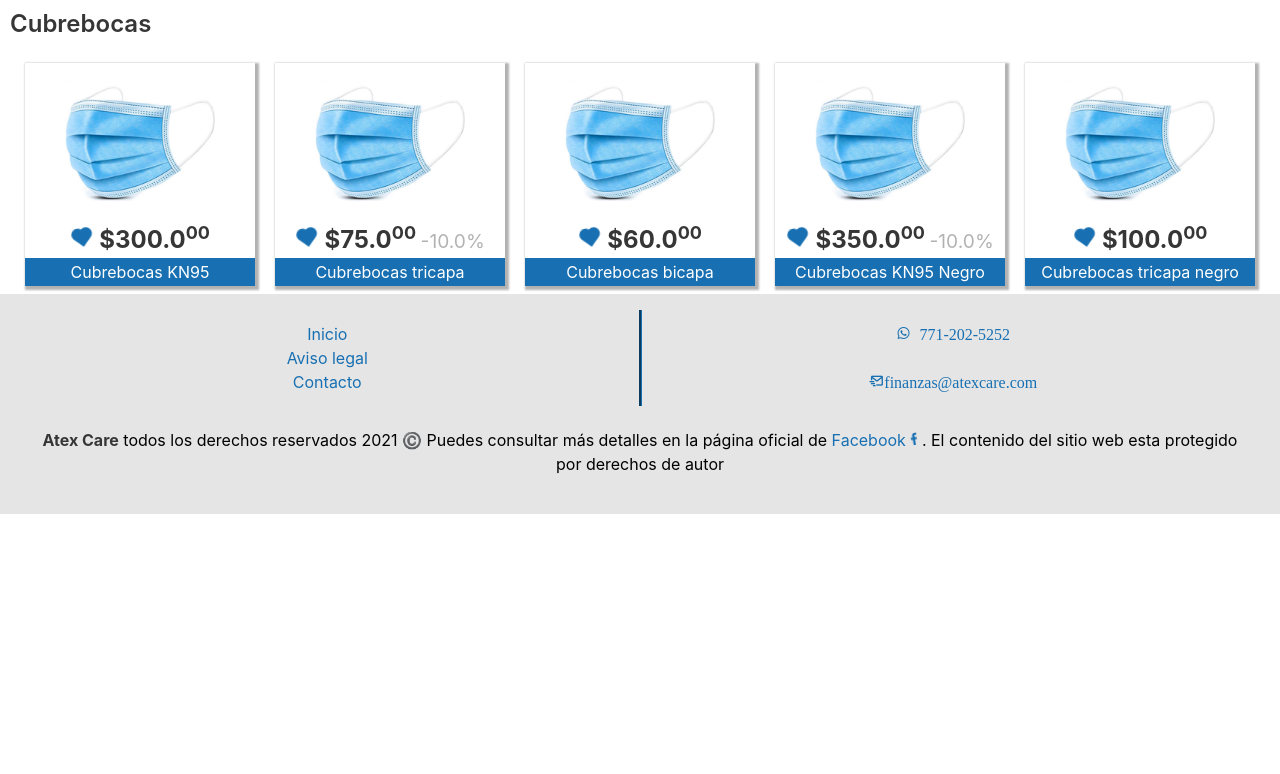
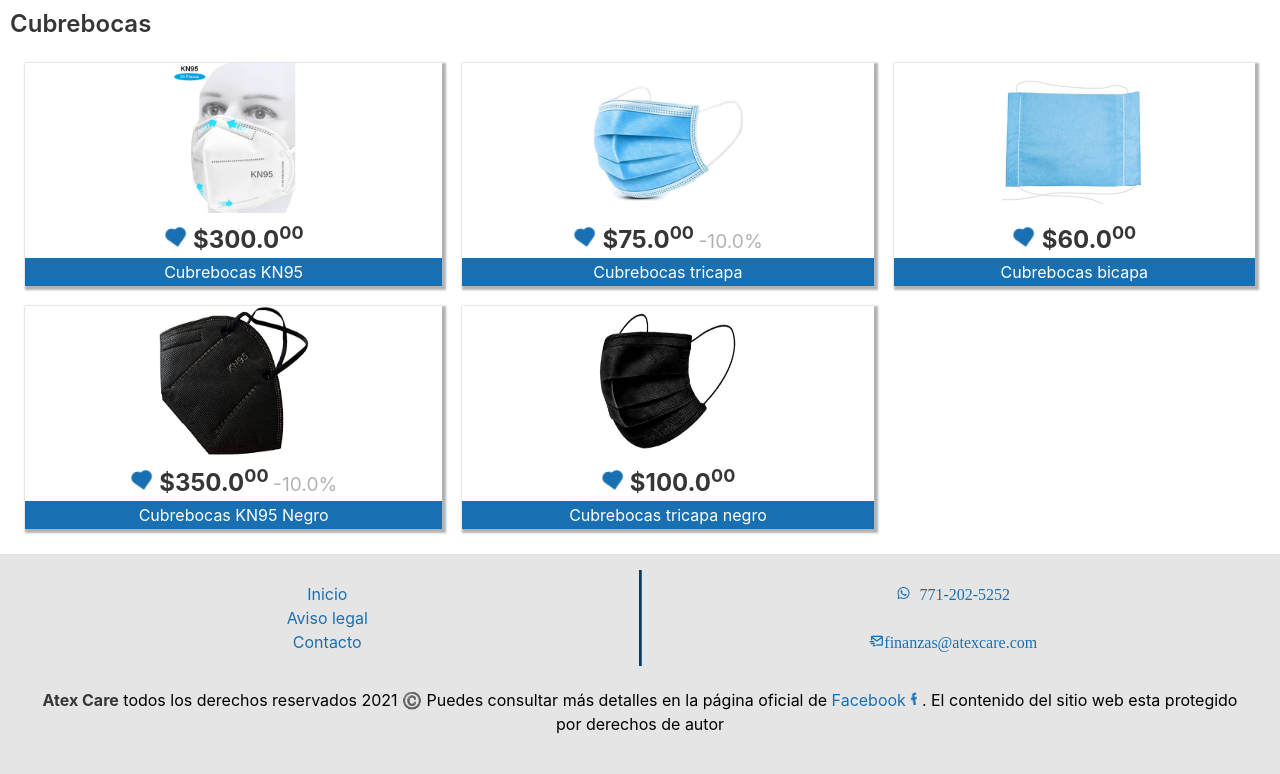
Before and after one commit to JDBanda/AtexCare-Store, a Django app: page /productos/ in a window 1280 px wide. Shown: the part 217-991 px from the top of the page. Before the commit the page ends 731 px from the top, so only its background shows below. Run offline with Django 3.2, Linux system fonts and the light colour scheme; data comes from the database, SQL or seed files in the repository; both versions use the stored data as it was after the commit.

Commit message:
Revisando el manejo de datos desde la BD y correccion de grid productos

```diff
--- a/atexcare/demo/models.py
+++ b/atexcare/demo/models.py
@@ -17,6 +17,7 @@ class Product (models.Model):
     price = models.FloatField("precio normal")
     discount = models.FloatField("descuento")
     category = models.IntegerField(choices=Category.choices)
+    image = models.ImageField(upload_to='principal_img', null=True)
 
     def __str__(self):
         return self.name
--- a/atexcare/demo/static/demo/styles.css
+++ b/atexcare/demo/static/demo/styles.css
@@ -48,9 +48,18 @@ html, body {
     .footer .has-text-centered{
         font-size: 1rem;
     }
+
+    .container__products{
+    grid-template-columns: auto auto !important;
+    }
 }
 
-@media only screen and (min-width: 1200px) {
+@media only screen and (min-width: 1024px) {
+
+    .container__products{
+    grid-template-columns: auto auto auto !important;
+    }
+
     .container__img{
         padding-top: 10% !important;
         height: 100vh !important;
@@ -132,6 +141,8 @@ html, body {
 }
 
 .container__products{
+    display: grid;
+    grid-template-columns: auto;
     margin: 5px;
 }
 .square__img{
--- a/atexcare/demo/templates/demo/index.html
+++ b/atexcare/demo/templates/demo/index.html
@@ -5,10 +5,10 @@
     <!--Carrusel-->
     {% load static %}
     <div class="column container__img" id="slide">
-        <div class="column">
+        <div class="column has-text-centered">
             <strong>Insumos médicos de calidad</strong>
             <br>
-            <a href="{% url 'productos' %}" class="button is-info is-medium is-fullwidth">Ver productos</a>
+            <a href="{% url 'productos' %}" class="button is-info is-medium ">Ver productos</a>
         </div>
     </div>
 </section>
--- a/atexcare/demo/templates/demo/products.html
+++ b/atexcare/demo/templates/demo/products.html
@@ -6,13 +6,11 @@
         <!--Cuerpo-->
         <div class="content">
             <h3>Cubrebocas</h3>
-            <div class="columns has-text-centered container__products">
-                <!--Producto N, se repite varias veces CHECAR AQUI {% if l != 0  %}{% endif %}-->
+            <div class="has-text-centered container__products">
                 {% for p in productos %}
                 <div class="column square__img">
-                    <a href="{% url 'producto' %}">
-                    {% load static %}
-                        <img src="{% static 'demo/img/cubrebocas.jpg' %}" alt="cubrebocas">
+                    <a href="{% url 'producto' p.id %}">
+                        <img src="{{p.image.url}}" alt="cubrebocas">
                     </a>
                     <div class="products__desc">
                         <span>
--- a/atexcare/demo/urls.py
+++ b/atexcare/demo/urls.py
@@ -1,9 +1,11 @@
 from django.urls import path
+from django.conf import settings
+from django.conf.urls.static import static
 from . import views
 urlpatterns = [
     path('', views.index, name='index'),
     path('productos/', views.products, name='productos'),
-    path('productos/N', views.product, name='producto'),
+    path('productos/<str:pk>', views.product, name='producto'),
     path('quienes_somos', views.who, name='quienes'),
     path('legal', views.legal, name='legal'),
     path('contacto', views.contact_info, name='contacto'),
@@ -12,4 +14,4 @@ urlpatterns = [
     path('registro', views.register, name='registro'),
     path('inicio_sesion', views.login, name='login'),
     path('usuario/x', views.user, name='user'),
-]
+] + static(settings.MEDIA_URL, document_root=settings.MEDIA_ROOT)
--- a/atexcare/demo/views.py
+++ b/atexcare/demo/views.py
@@ -13,13 +13,13 @@ def products(request):
     lista = Product.objects.all()
     context = {
         "productos": lista,
-        "l": len(lista),
     }
     return render(request, 'demo/products.html', context)
 
 
-def product(request):
-    context = {}
+def product(request, pk):
+    instance = Product.objects.get(id=pk)
+    context = {'producto': instance}
     return render(request, 'demo/product.html', context)
 
 
```
Also changed, not shown: atexcare/demo/templates/demo/product.html (+6 -5 lines), atexcare/db.sqlite3, atexcare/demo/migrations/0002_auto_20210329_1532.py (added), atexcare/demo/migrations/0003_auto_20210329_1542.py (added), atexcare/demo/migrations/0004_delete_productimage.py (added), atexcare/demo/migrations/0005_product_image.py (added), atexcare/principal_img/cubrebocas-bicapa-sencillo.jpg (added), atexcare/principal_img/cubrebocas-kn95-negro-2.jpg (added), atexcare/principal_img/cubrebocas-kn95.jpg (added), atexcare/principal_img/cubrebocas-tricapa-negro.jpg (added), atexcare/principal_img/cubrebocas-tricapa.jpg (added).
